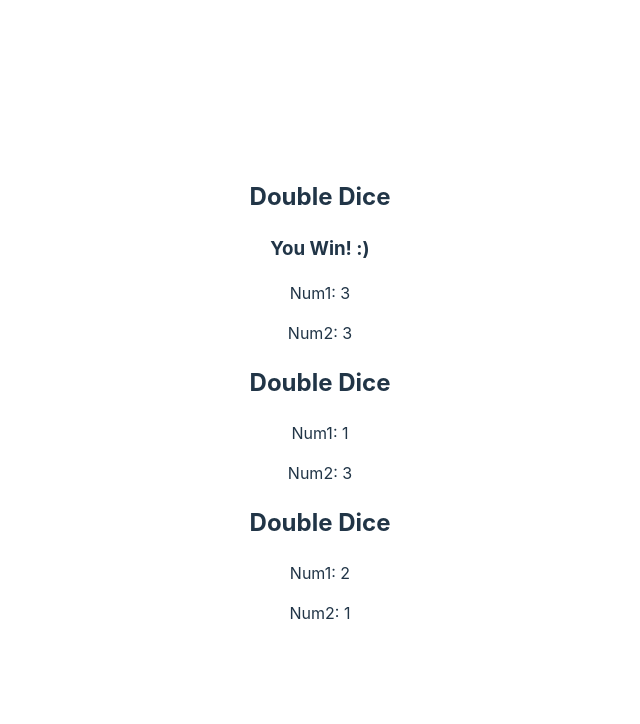
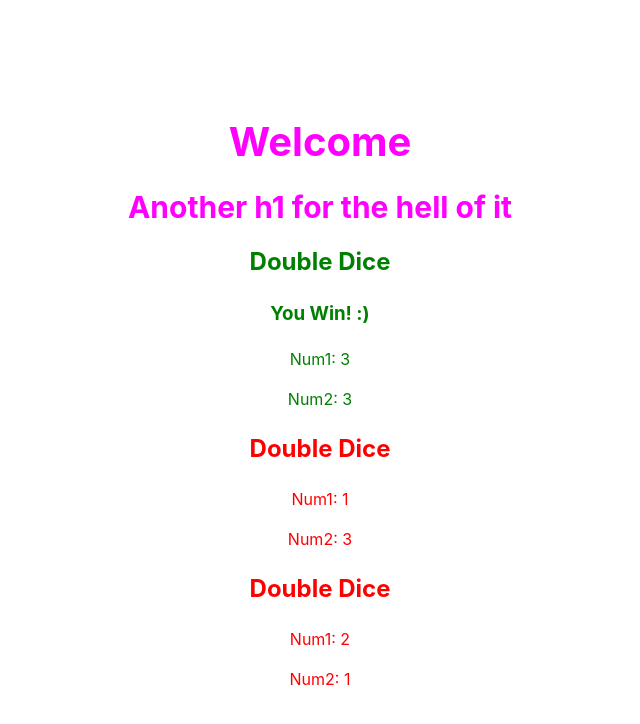
Before and after one commit to amler/first-react-app, a React (Vite) app: page / in a window 1280 px wide. Shown: the top 724 px of the page, without its empty margins (320-960 px from the left). Built offline with nearby package versions, Linux system fonts and the light colour scheme.

Commit message:
Adding dynamic styles

```diff
--- a/src/App.jsx
+++ b/src/App.jsx
@@ -3,10 +3,13 @@ import Greeter from './Greeter';
 import Die from './Die';
 import List from './List';
 import DoubleRoll from './DoubleRoll';
+import Heading from './Heading';
 
 function App() {
   return (
     <div>
+      <Heading color='magenta' text='Welcome'/>
+      <Heading color='magenta' text='Another h1 for the hell of it' fontSize='30px'/>
       {/* <Greeter person="Bill"/>
       <Greeter from="Will"/>
       <Greeter/>
--- a/src/DoubleRoll.jsx
+++ b/src/DoubleRoll.jsx
@@ -1,11 +1,13 @@
 export default function DoubleRoll() {
     const num1 = Math.floor(Math.random() * 3) + 1;
     const num2 = Math.floor(Math.random() * 3) + 1;
+    const isWinner = num1 === num2;
+    const styles = {color: isWinner ? "green" : "red"};
     return (
-        <div>
+        <div style={styles}>
             <h2>Double Dice</h2>
             {/* shortcut using && */}
-            { num1 === num2 && <h3>You Win! :)</h3>}
+            { isWinner && <h3>You Win! :)</h3>}
             <p>Num1: {num1}</p>
             <p>Num2: {num2}</p>
         </div>
--- /dev/null
+++ b/src/Heading.jsx
@@ -0,0 +1,3 @@
+export default function Heading ({color = 'teal', text, fontSize = '40px'}) {
+    return <h1 style={{color: color, fontSize: fontSize}}>{text}</h1>
+}
```
